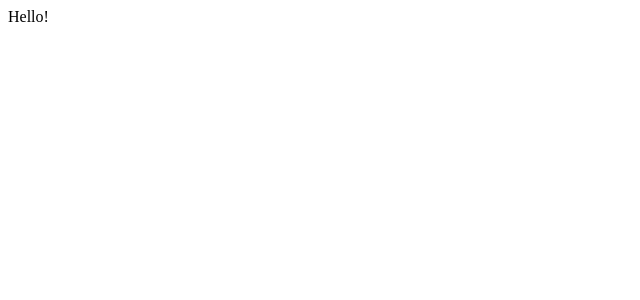
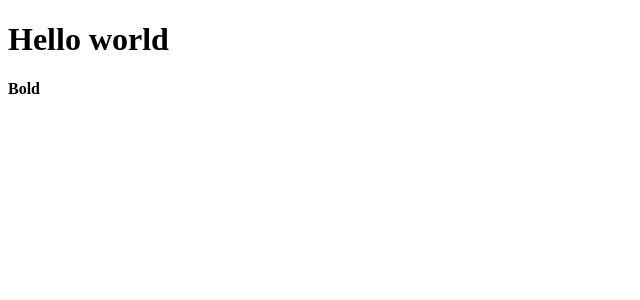
Before and after one commit to jicjjang/ReactFuncdamentals, a React app: page / in a window 1280 px wide. Shown: the top 300 px of the page, without its empty margins (0-640 px from the left). Built offline with nearby package versions, Linux system fonts and the light colour scheme.

Commit message:
3. the-render-method

```diff
--- a/App.js
+++ b/App.js
@@ -2,20 +2,13 @@
 
 class App extends React.Component {
 	render() {
-		return <div>Hello!</div>
+		return (
+			<div>
+				<h1>Hello world</h1>
+				<b>Bold</b>
+			</div>
+		)
 	}
 }
 
-// or
-
-// class App extends React.Component {
-// 	render () {
-// 		return React.createElement('h1', null, 'Hello guys!!')
-// 	}
-// }
-
-// or
-
-// const App = () => <h1>Hello Eggheads</h1>
-
 export default App
```
